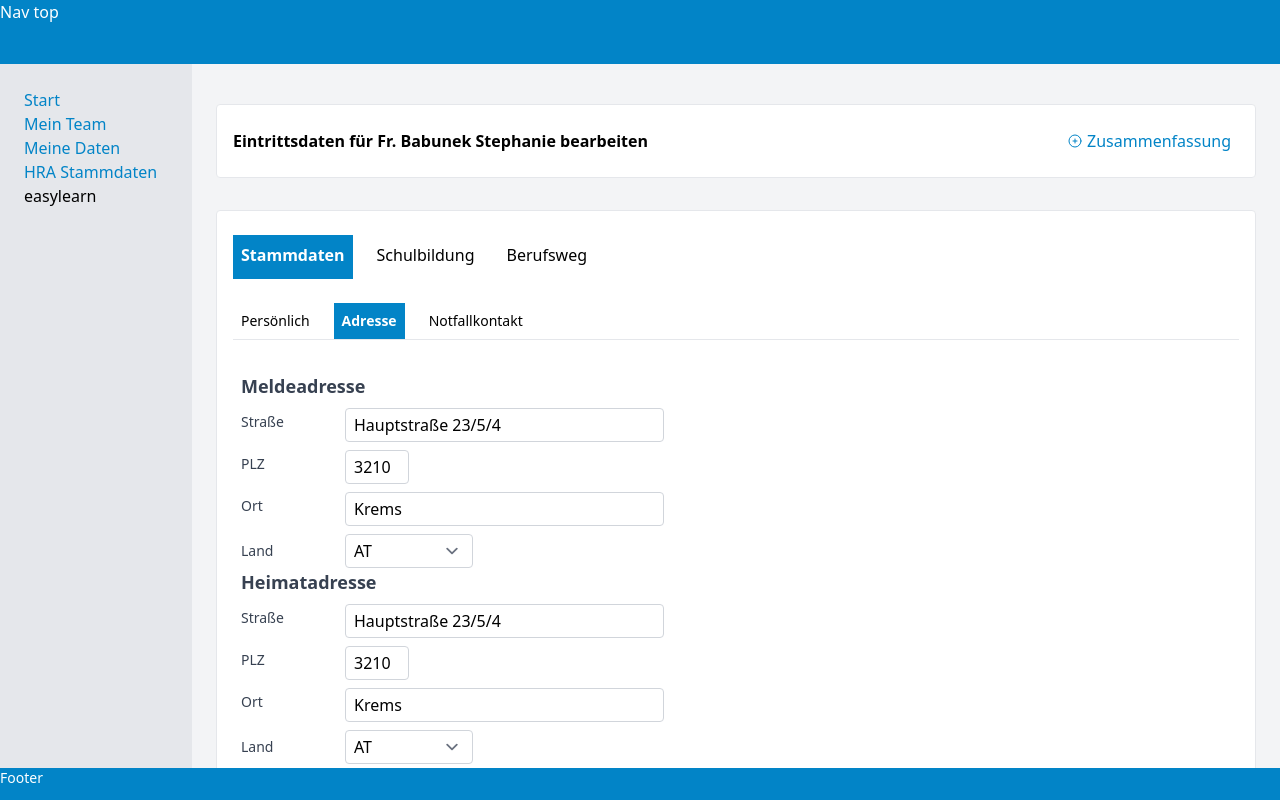
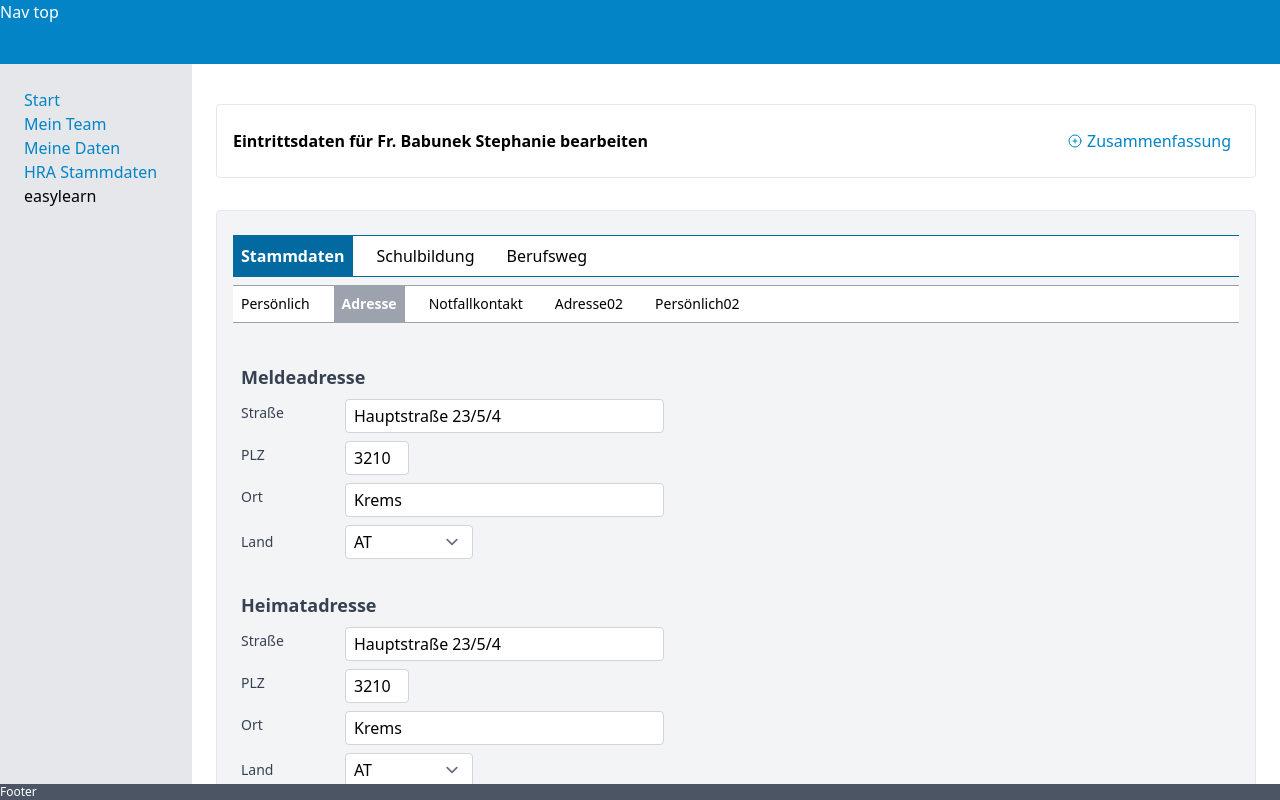
Before and after one commit to elementarteilchen-charm/hrm-playground, a Nuxt app: page /hra-formular in a window 1280 px wide. Both pictures are taken after a click on the link "Adresse". Built offline with nearby package versions, Linux system fonts and the light colour scheme.

Commit message:
Menüzeile mit Border

```diff
--- a/app.vue
+++ b/app.vue
@@ -1,5 +1,5 @@
 <template>
-  <div class="grid grid-rows-[4rem_1fr_2rem] h-screen">
+  <div class="grid grid-rows-[4rem_1fr_1rem] h-screen">
     <div class="bg-blue-600 text-white h-16">Nav top</div>
     <div class="grid grid-cols-[12rem_1fr] bg-gray-100">
 
@@ -29,12 +29,12 @@
         </nav>
       </div>
 
-      <div class="p-6  max-w-[1600px] mx-auto_"
-          style="height: calc(100vh - 4rem - 2rem); overflow-y: auto;">
+      <div class="p-6  max-w-[1600px] bg-white"
+          style="height: calc(100vh - 4rem - 1rem); overflow-y: auto;">
         <NuxtPage />
       </div>
 
     </div>
-    <div class="bg-blue-600 text-white text-sm">Footer</div>
+    <div class="bg-gray-600 text-white text-gray-200 text-xs">Footer</div>
   </div>
 </template>
--- a/components/Stammdaten/Adresse.vue
+++ b/components/Stammdaten/Adresse.vue
@@ -4,8 +4,7 @@
 
 <template>
   <div>
-    <h3 class="text-lg font-bold text-gray-700 mt-8 mb-2">
-    Meldeadresse</h3>
+    <h3 class="text-lg font-bold text-gray-700 mt-8 mb-2">Meldeadresse</h3>
       <div class="grid lg:grid-cols-2 gap-4">
         <div class=" grid grid-cols-[minmax(6rem,auto)_1fr] gap-2">
             <InputText label="Straße" value="Hauptstraße 23/5/4" />
--- a/pages/hra-formular.vue
+++ b/pages/hra-formular.vue
@@ -8,7 +8,9 @@
   const tabs = [
         'Persönlich',
         'Adresse',
-        'Notfallkontakt'
+        'Notfallkontakt',
+        'Adresse02',
+        'Persönlich02',
     ];
   const activeTab = reactive({ tab: tabs[0] });
 </script>
@@ -28,24 +30,24 @@
     </div>
     <div>
 
-    <div class="px-4 py-6 mt-8 bg-white border rounded">
-      <nav class="">
+    <div class="px-4 py-6 mt-8 bg-gray-100 border rounded">
+      <nav class="bg-white border-b border-t border-blue-700">
         <ul class="flex space-x-4">
-          <li class="border-b-4 p-2 border-blue-600 font-bold bg-blue-600 text-white cursor-pointer">Stammdaten</li>
-          <li class="border-b-4 border-transparent p-2 hover:border-blue-600 cursor-pointer">Schulbildung</li>
-          <li class="border-b-4 border-transparent p-2 hover:border-blue-600 cursor-pointer">Berufsweg</li>
+          <li class="border-b-4_ p-2 border-blue-700 font-bold bg-blue-700 text-white cursor-pointer">Stammdaten</li>
+          <li class="border-b-4_ border-transparent p-2 hover:border-blue-600 cursor-pointer">Schulbildung</li>
+          <li class="border-b-4_ border-transparent p-2 hover:border-blue-600 cursor-pointer">Berufsweg</li>
         </ul>
       </nav>
 
-      <main class="mt-6">
+      <main class="mt-2">
 
-        <div class="border-b">
+        <div class="">
 
-          <nav class="text-sm ">
+          <nav class="text-sm bg-white border-b border-t border-gray-400">
             <ul class="flex items-center space-x-4 text-sm">
               <li v-for="tab, index in tabs"
                   class="px-2 py-2 flex"
-                  :class="[{'bg-blue-600 text-white font-bold': tab == activeTab.tab}]">
+                  :class="[{'bg-gray-400 text-white font-bold': tab == activeTab.tab}]">
                   <a href="#" @click="activeTab.tab = tab">
                       {{tab}}</a>
               </li>
@@ -54,23 +56,32 @@
 
         </div>
 
-          <div v-show="tabs[0] == activeTab.tab" class=" px-2 ">
-            <StammdatenName />
+          <div v-show="tabs[0] == activeTab.tab" class="px-2 pt-2 grid grid-rows-1 gap-16">
+            <StammdatenPersoenlich />
             <StammdatenLand />
           </div>
-          <div v-show="tabs[1] == activeTab.tab" class="px-2">
+          <div v-show="tabs[1] == activeTab.tab" class="px-2 pt-2 grid grid-rows-1 gap-8">
             <StammdatenAdresse />
           </div>
-          <div v-show="tabs[2] == activeTab.tab" class="px-2">
+          <div v-show="tabs[3] == activeTab.tab" class="px-2 pt-2 grid grid-rows-1 gap-8">
+            <StammdatenAdresse02 />
+          </div>
+          <div v-show="tabs[2] == activeTab.tab" class="px-2 pt-2 grid grid-rows-1 gap-8">
+            <!-- <StammdatenNotfallkontakte /> -->
+          </div>
+          <div v-show="tabs[4] == activeTab.tab" class="px-2 pt-2 grid grid-rows-1 gap-16">
+            <StammdatenPersoenlich02 />
+            <StammdatenLand />
+            <StammdatenAdresse />
             <StammdatenNotfallkontakte />
           </div>
         <div class="mt-6">
         </div>
 
 
-        <div class="p-2 mt-6 flex justify-end space-x-4 items-center text-sm">
+        <div class="p-2 mt-6 flex justify-start space-x-4 items-center text-sm">
           <a href="" class="text-blue-600 hover:underline">Abbrechen</a>
-          <button class="px-2 py-1 bg-blue-600 text-white hover:bg-blue-700">Speichern</button>
+          <button class="px-2 py-2 bg-blue-600 text-white hover:bg-blue-700">Speichern</button>
         </div>
 
       </main>
```
